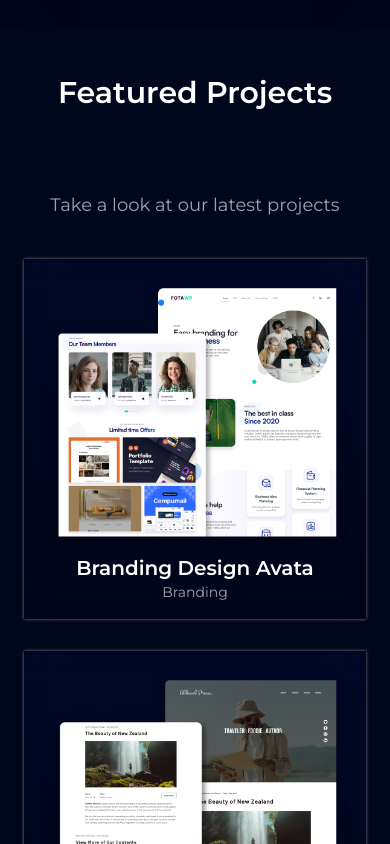
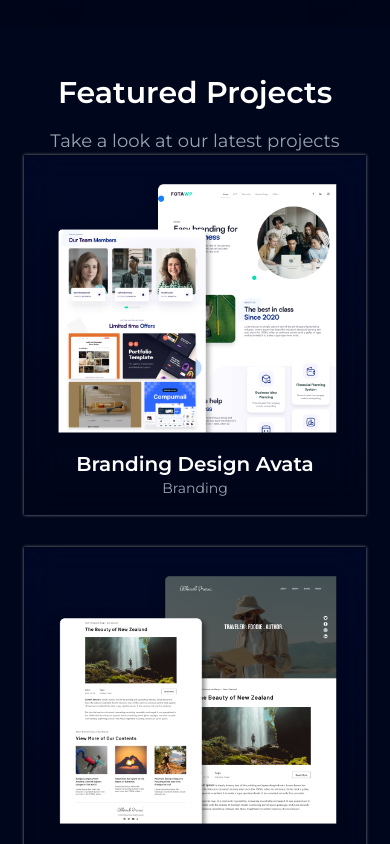
Before and after one commit to abitshrestha03/scala-frontend, a React (Vite) app in the folder frontend/: page / in a window 390 px wide. Shown: the part 4080-4924 px from the top of the page. Built offline with nearby package versions, Linux system fonts and the light colour scheme; no server answers.

Commit message:
mobile menu update

```diff
--- a/frontend/src/components/HomeComponent/FeaturedProducts.jsx
+++ b/frontend/src/components/HomeComponent/FeaturedProducts.jsx
@@ -4,12 +4,12 @@ import Button from "../Button";
 const FeaturedProjects = () => {
   return (
     <div className="md:px-4 lg:px-20 xl:px-32 py-12 text-center ms:px-6">
-      <h2 className="text-white text-center font-semibold ms:text-3xl sm:text-5xl md:tracking-[0.04em]">Featured Projects</h2>
-      <p className="text-lg text-gray-400 mt-20">
+      <h2 className="text-white text-center font-semibold ms:text-3xl sm:text-5xl md:tracking-[0.04em] mb-4">Featured Projects</h2>
+      <p className="text-lg text-gray-400 mt-2">
         Take a look at our latest projects
       </p>
 
-      <div className="flex md:flex-row sm:flex-col items-center justify-center  flex-wrap gap-8 mt-10 mb-4">
+      <div className="flex md:flex-row sm:flex-col items-center justify-center  flex-wrap gap-8 md:mt-10 lg:mt-20 mb-4">
         {/* Project Card */}
         <div
           className="relative w-[588px] p-4  bg-gradient-to-b from-[rgba(0,61,255,0.05)] to-[rgba(0,0,0,0.05)]
```
